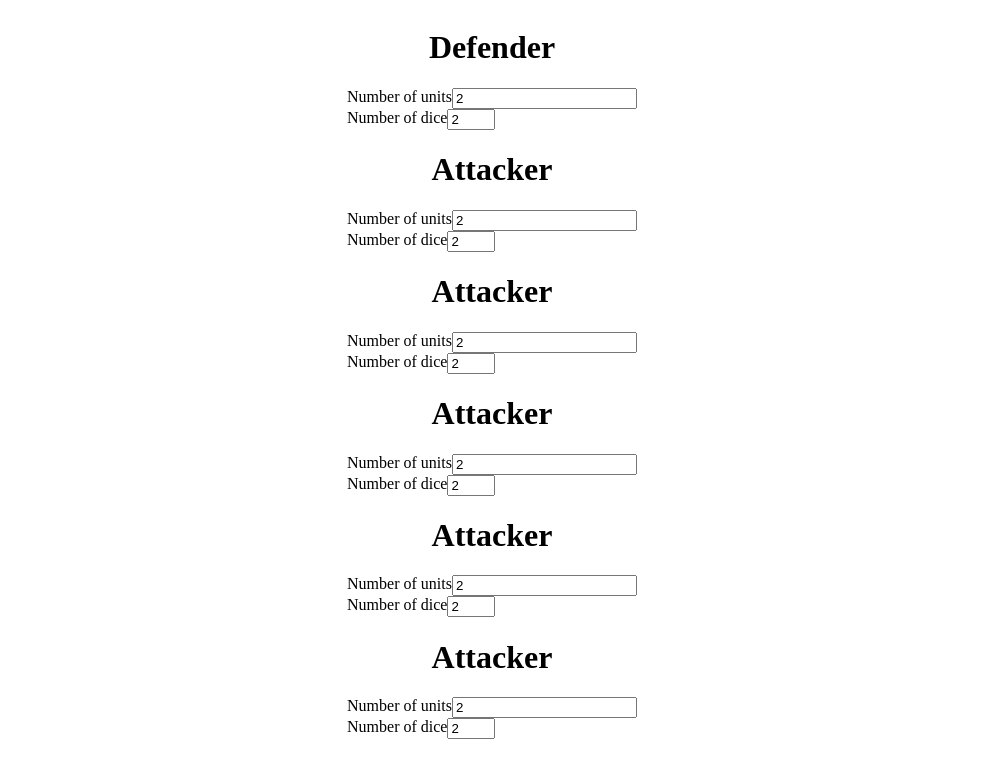
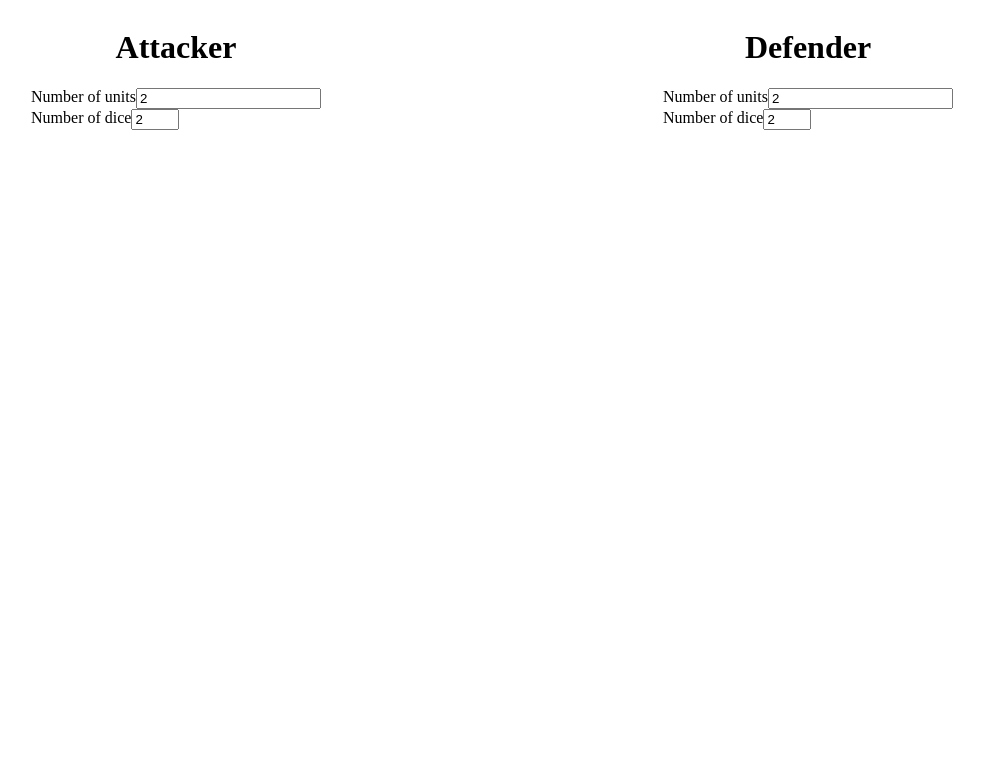
Before and after one commit to iyedg/v-risk, a Vue app: page / in a window 1280 px wide. Shown: the top 778 px of the page, without its empty margins (148-1132 px from the left). Built offline with nearby package versions, Linux system fonts and the light colour scheme.

Commit message:
track changes to units and dice in children

```diff
--- a/src/pages/main.vue
+++ b/src/pages/main.vue
@@ -1,22 +1,51 @@
-<template>
-  <div id="game">
-    <player position="d"></player>
-    <player position="a"></player>
-    <player position="a"></player>
-    <player position="a"></player>
-    <player position="a"></player>
-    <player position="a"></player>
-  </div>
+<template lang="pug">
+#game
+  player(position="a" @unitsChange="updateUnits" @diceChange="updateDice")
+  player(position="d" @unitsChange="updateUnits" @diceChange="updateDice")
 </template>
 
 <script>
+// For now, the logic is based on having only one attacker
+// and one defender
+// TODO: game logic for multiple named players
+// TODO: track attacked countries
+// TODO: track number of units in each country
+
 import Player from '@/components/player'
 export default {
   name: 'main',
   components: {Player},
   data () {
     return {
+      attackerUnits: null,
+      attackerDice: null,
+      defenderUnits: null,
+      defenderDice: null
+    }
+  },
+  methods: {
+    updateUnits (e) {
+      if (e.position === 'a') {
+        this.attackerUnits = e.units
+      }
+      if (e.position === 'd') {
+        this.defenderUnits = e.units
+      }
+    },
+    updateDice (e) {
+      if (e.position === 'a') {
+        this.attackerDice = e.dice
+      }
+      if (e.position === 'd') {
+        this.defenderDice = e.dice
+      }
     }
   }
 }
 </script>
+
+<style lang="sass" scoped>
+#game
+  display: flex
+  flex-direction: row
+</style>
```
